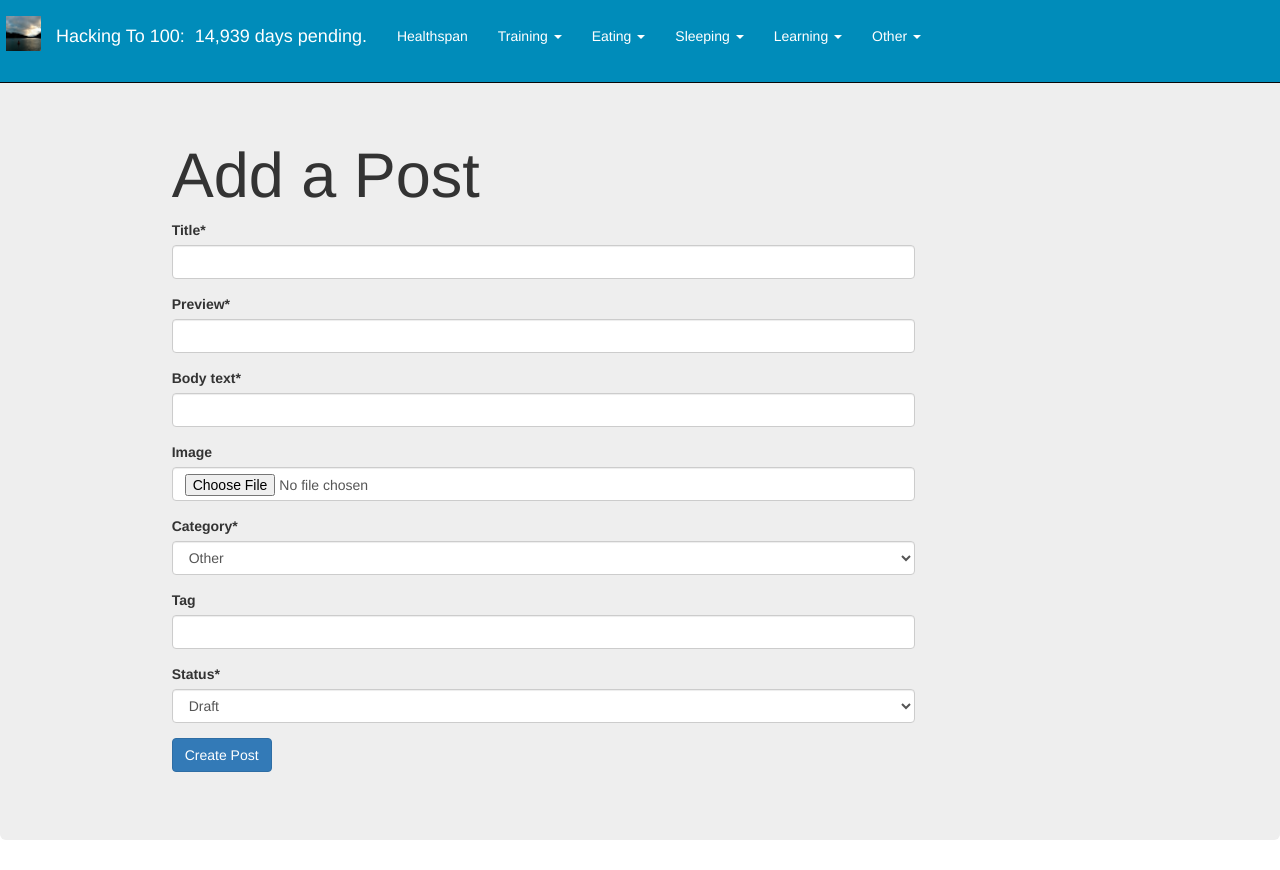
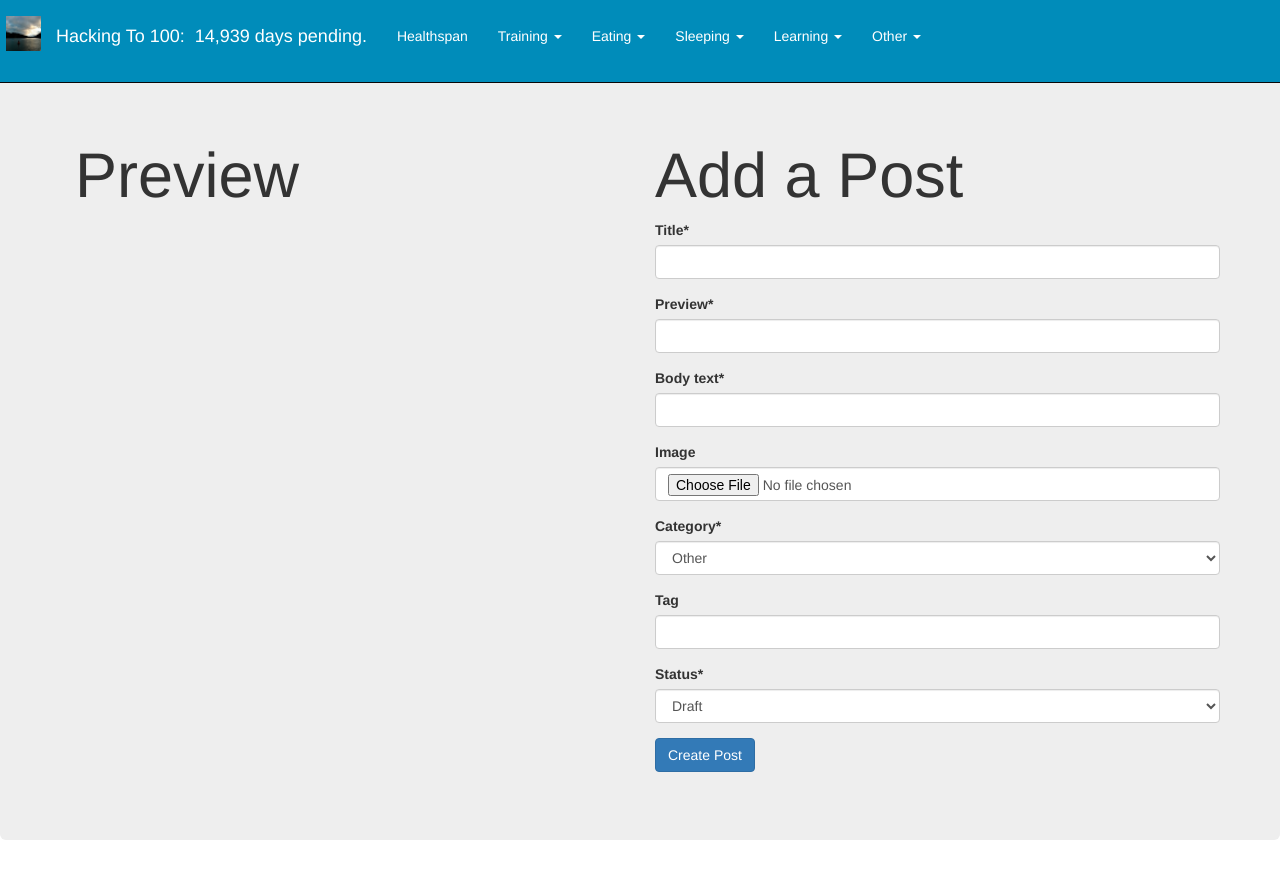
Before and after one commit to danchay/h2100, a Django app: page /blog/add_post/ in a window 1280 px wide. Run offline with Django 3.2, Linux system fonts and the light colour scheme; the visitor is signed in with stand-in values (Sample User, id 1); some libraries are stand-ins or nearby versions.

Commit message:
Javascript keyup on edit form

```diff
--- a/blog/forms.py
+++ b/blog/forms.py
@@ -4,9 +4,17 @@ from blog.models import Post
 from pagedown.widgets import PagedownWidget
 
 class PostForm(forms.ModelForm):
-	preview = forms.CharField(widget=PagedownWidget)
-	body_text = forms.CharField(widget=PagedownWidget)
+	preview = forms.CharField(widget=PagedownWidget(show_preview=False))
+	body_text = forms.CharField(widget=PagedownWidget(show_preview=False))
 
 	class Meta:
 		model = Post
-		fields = ['title', 'preview', 'body_text', 'image', 'category', 'tag', 'status']
+		fields = [
+			'title',
+			'preview',
+			'body_text',
+			'image',
+			'category',
+			'tag',
+			'status'
+		]
--- a/blog/templates/blog/add_post.html
+++ b/blog/templates/blog/add_post.html
@@ -8,9 +8,26 @@
 
 		    <div class="jumbotron">
 		        <div class="container">
+
 		            <div class="row">
-		                <div class="col-sm-8 col-sm-offset-1">
+
+		            	<div class='col-sm-6'>
+		            		<h1>Preview</h1>
+		            		<hr>
+		            		<div class='content-preview'>
+		            		<h3 id='preview-title'></h3>
+		            		<p id='preview'></p>
+		            		<p id='preview-body_text'></p>
+
+		            	</div>
+
+		            </div>
+
+		            <div class="row">
+		            	<div class="col-sm-6">
+		                <!--<div class="col-sm-8 col-sm-offset-1">-->
 							<h1>Add a Post</h1>
+							</hr>
 							<form id="post_form" method="post" action="/blog/add_post/" enctype="multipart/form-data">{% csrf_token %}
 								{{ form | crispy }}
 
@@ -22,6 +39,7 @@
 							</form><br />
 						</div>
 					</div>
+
 				</div>
 			</div>
 
--- a/ckwotes/models.py
+++ b/ckwotes/models.py
@@ -9,7 +9,7 @@ STATUS_CHOICES = (
 class Ckwote(models.Model):
     ckwote = models.TextField(help_text='Exclude quotation marks.')
     essence = models.TextField(blank=True, null=True)
-    author = models.CharField(max_length=150, blank=True, null=True, help_text='Use "Unknown" or "Anonymous" or "A me ipso serva me" (Save me from myself) as appropriate.')
+    author = models.CharField(max_length=150, blank=True, null=True, help_text='Use "Unknown" or "Anonymous" or "Ex me ipso" (Out of myself) as appropriate.')
     circa = models.DateTimeField(blank=True, null=True)
     added_date = models.DateTimeField(auto_now_add=True, auto_now=False)
     source = models.TextField(blank=True, null=True, help_text='Citation format.')
--- a/templates/base.html
+++ b/templates/base.html
@@ -84,6 +84,51 @@
         $(".post-item img").each(function(){
             $(this).addClass("img-responsive");
         })
+        // preview-title id_title
+        // preview id_preview
+        // preview-body_text id_body_text
+
+        var titleInput = $("#id_title");
+        function setTitle(value) {
+            $("#preview-title").text(value)
+        }
+        setTitle(titleInput.val())
+        titleInput.keyup(function(){
+            var newContent = $(this).val()
+            setTitle(newContent)
+        })
+
+        var previewInput = $("#id_preview");
+        function setPreview(value){
+            var markedContent = marked(value)
+            $("#preview").html(markedContent)
+            $("#preview img").each(function(){
+                $(this).addClass("img-responsive")
+            })
+        }
+        setPreview(previewInput.val())
+        previewInput.keyup(function(){
+            var newContent = $(this).val()
+            setPreview(newContent)
+        })
+
+        var previewBodyTextInput = $("#id_body_text");
+        function setBodyText(value){
+            var markedContent = marked(value)
+            $("#preview-body_text").html(markedContent)
+            $("#preview-body_text img").each(function(){
+                $(this).addClass("img-responsive")
+            })
+        }
+        setBodyText(previewBodyTextInput.val())
+        previewBodyTextInput.keyup(function(){
+            var newContent = $(this).val()
+            setBodyText(newContent)
+        })
+
+
+
+
     });
     </script>
 
```
